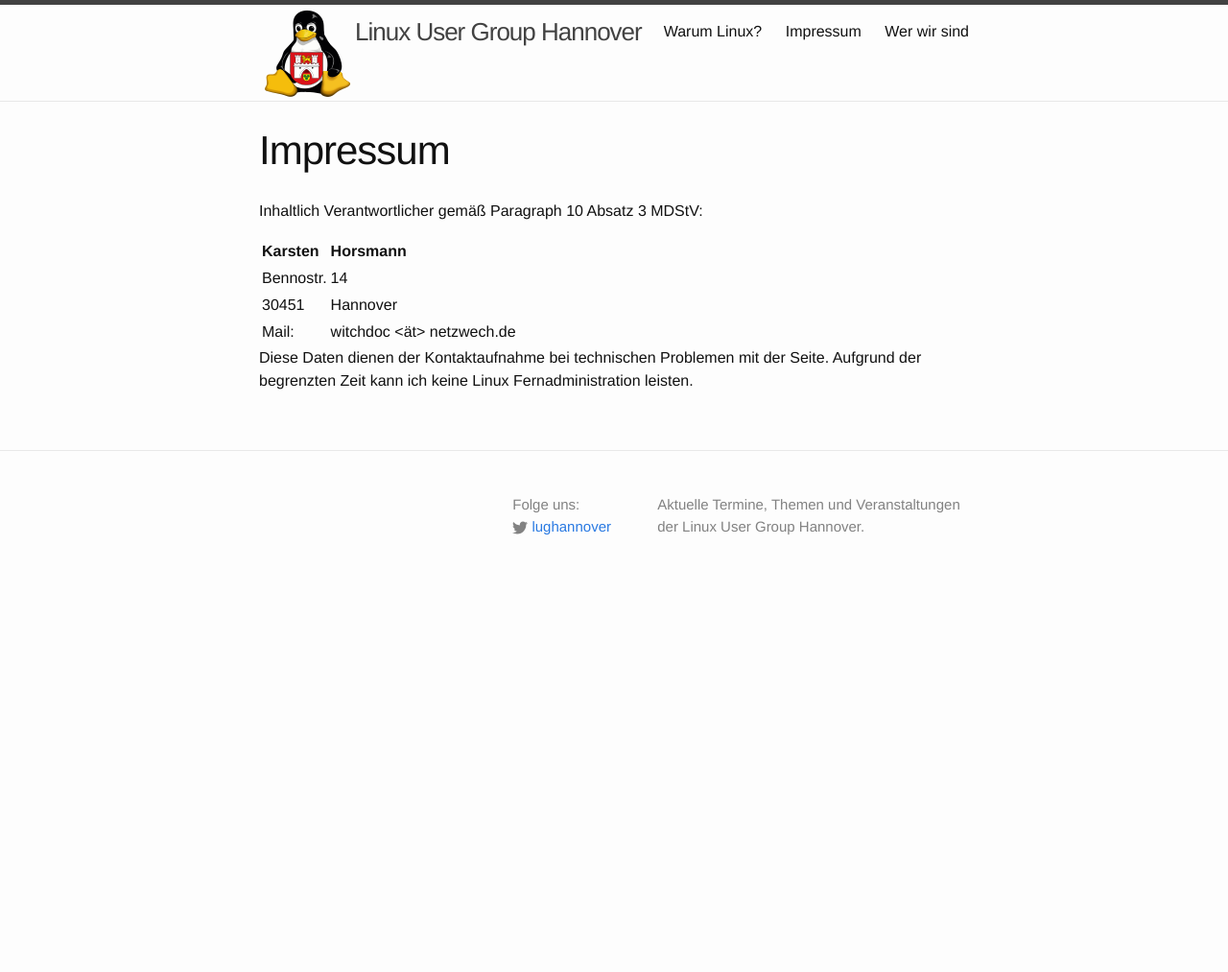
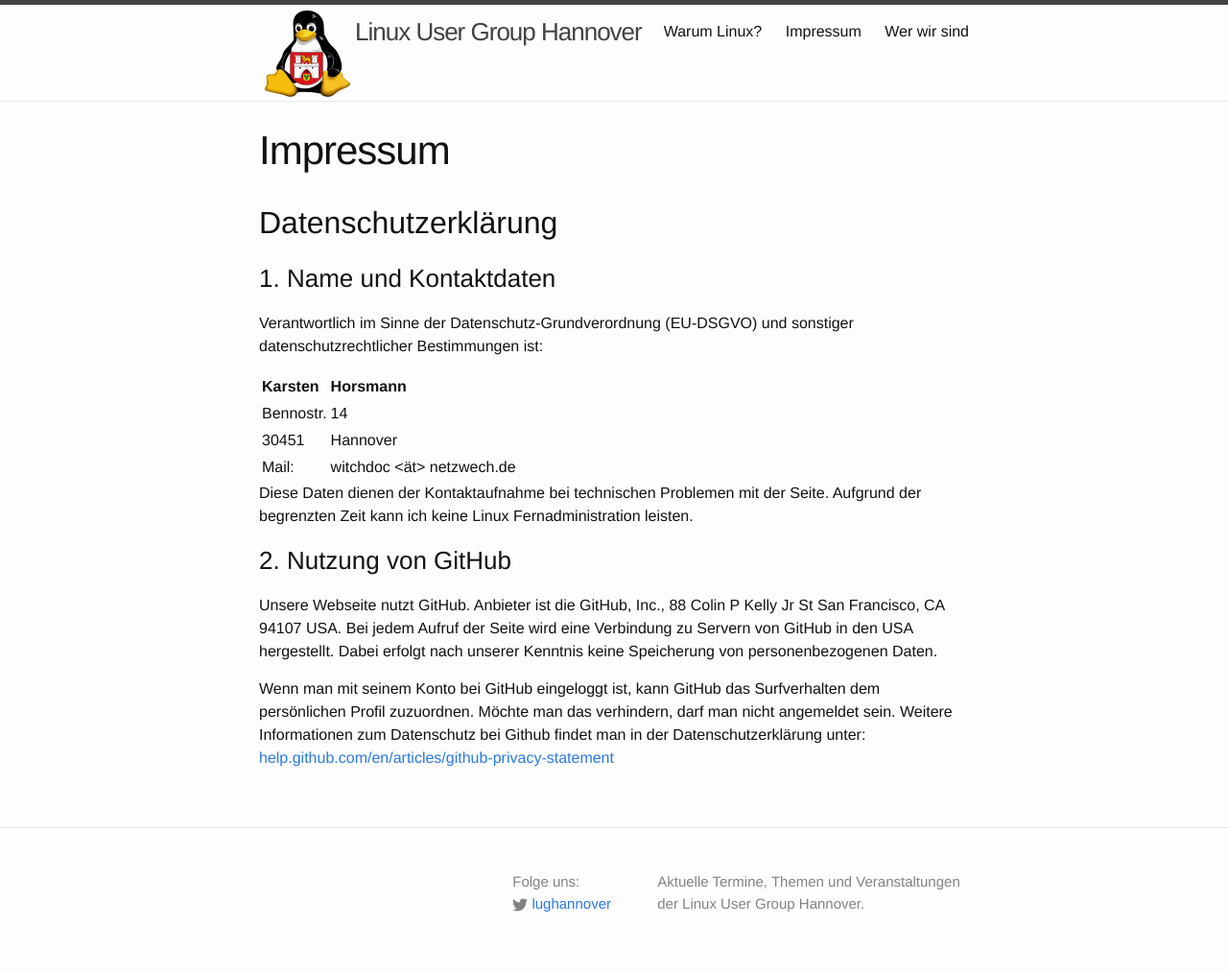
Before and after one commit to lughannover/lughannover.github.io, a Jekyll site: the page built from _pages/impressum.md, in a window 1280 px wide. Shown: the whole page at 96% size. Built offline with Jekyll 4.4.1, drawn with Linux system fonts in a browser that asks for light colours; before the commit the page ends 900 px from its top, so only the background shows below that.

Commit message:
Update impressum.md

```diff
--- a/_pages/impressum.md
+++ b/_pages/impressum.md
@@ -4,7 +4,12 @@
 permalink: /impressum/
 ---
 
-Inhaltlich Verantwortlicher gemäß Paragraph 10 Absatz 3 MDStV:
+## Datenschutzerklärung
+
+### 1. Name und Kontaktdaten
+
+Verantwortlich im Sinne der Datenschutz-Grundverordnung (EU-DSGVO) und sonstiger datenschutzrechtlicher Bestimmungen ist:
+
 
 Karsten   | Horsmann
 :-------- | :--------------
@@ -12,4 +17,11 @@
 30451     | Hannover
 Mail:     | witchdoc <ät> netzwech.de
 
+
 Diese Daten dienen der Kontaktaufnahme bei technischen Problemen mit der Seite. Aufgrund der begrenzten Zeit kann ich keine Linux Fernadministration leisten.
+
+### 2. Nutzung von GitHub
+
+Unsere Webseite nutzt GitHub. Anbieter ist die GitHub, Inc., 88 Colin P Kelly Jr St San Francisco, CA 94107 USA. Bei jedem Aufruf der Seite wird eine Verbindung zu Servern von GitHub in den USA hergestellt. Dabei erfolgt nach unserer Kenntnis keine Speicherung von personenbezogenen Daten.
+
+Wenn man mit seinem Konto bei GitHub eingeloggt ist, kann GitHub das Surfverhalten dem persönlichen Profil zuzuordnen. Möchte man das verhindern, darf man nicht angemeldet sein. Weitere Informationen zum Datenschutz bei Github findet man in der Datenschutzerklärung unter: [help.github.com/en/articles/github-privacy-statement](https://help.github.com/en/articles/github-privacy-statement)
```
